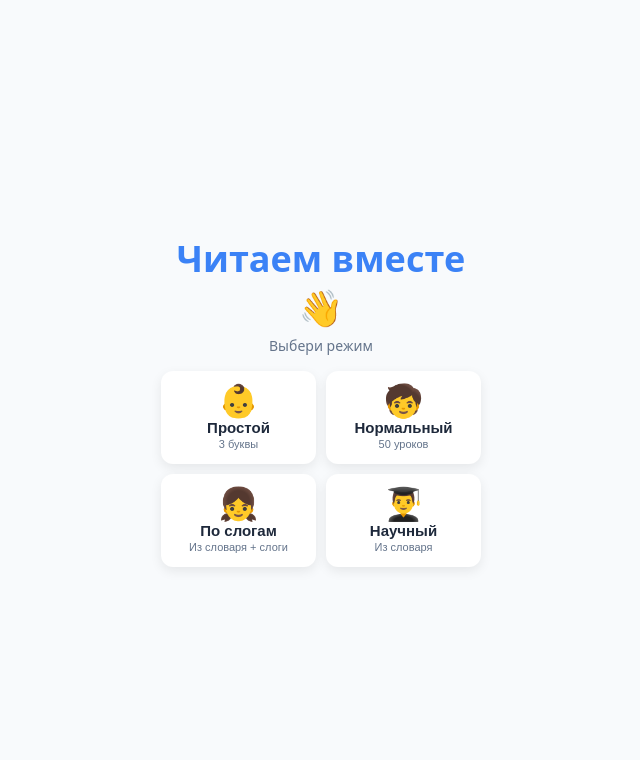
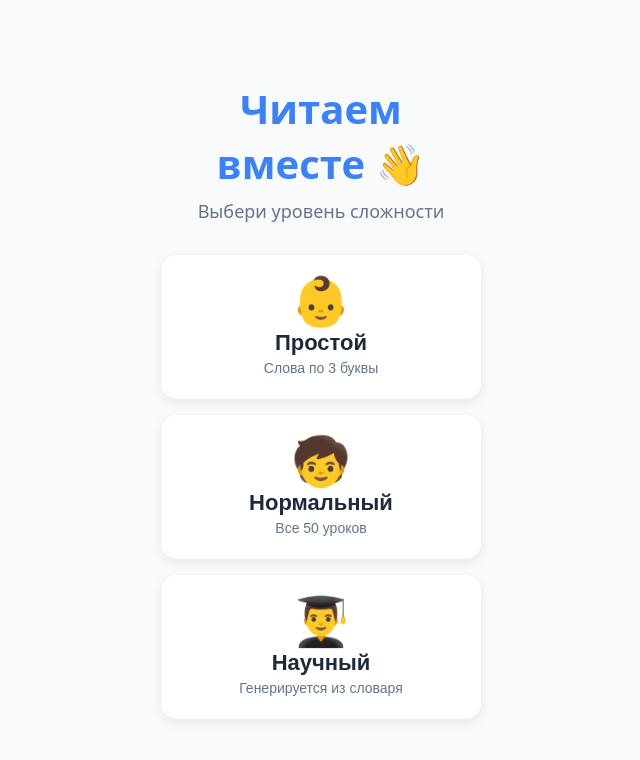
Before and after one commit to Krivich/readtrap, a website: page index.html in a window 1280 px wide. Shown: the whole page, without its empty margins (319-959 px from the left). Drawn offline with Linux system fonts and the light colour scheme.

Commit message:
refactor: слоги включены по умолчанию во всех режимах

```diff
--- a/game.js
+++ b/game.js
@@ -427,7 +427,7 @@ let state = {
   providerInstance: null,
   currentIterator: null,      // 🔄 Экземпляр StageIterator
   pendingLessonsLog: null,    // 📦 Лог для восстановления итератора
-  showSyllables: false,       // 🔤 Фонетическое разбиение на слоги
+  showSyllables: true,          // 🔤 Слоги включены по умолчанию
   metrics: {
     streak: 0,
     errors: 0,
@@ -585,7 +585,6 @@ const startScreen = document.getElementById('start-screen');
 const gameContainer = document.getElementById('game-container');
 const btnEasy = document.getElementById('btn-easy');
 const btnNormal = document.getElementById('btn-normal');
-const btnSyllables = document.getElementById('btn-syllables');
 const btnScientific = document.getElementById('btn-scientific');
 
 async function init() {
@@ -609,14 +608,9 @@ async function init() {
 
   btnEasy.addEventListener('click', () => startGame('curriculum-simple.json'));
   btnNormal.addEventListener('click', () => startGame('curriculum.json'));
-  btnSyllables.addEventListener('click', () => {
-    state.showSyllables = true;
-    startScientific();
-  });
   btnScientific.addEventListener('click', () => startScientific());
 
   const params = new URLSearchParams(window.location.search);
-  if (params.get('syllables') === '1') state.showSyllables = true;
   if (params.get('level') === 'scientific') {
     startScientific();
   } else if (params.get('curriculum')) {
--- a/index.html
+++ b/index.html
@@ -12,27 +12,22 @@
   <div class="app-container" id="start-screen">
     <div class="start-content">
       <h1 class="start-title">Читаем вместе 👋</h1>
-      <p class="start-subtitle">Выбери режим</p>
-      <div class="level-grid">
+      <p class="start-subtitle">Выбери уровень сложности</p>
+      <div class="level-buttons">
         <button class="level-btn level-easy" id="btn-easy">
           <span class="level-emoji">👶</span>
           <span class="level-label">Простой</span>
-          <span class="level-desc">3 буквы</span>
+          <span class="level-desc">Слова по 3 буквы</span>
         </button>
         <button class="level-btn level-normal" id="btn-normal">
           <span class="level-emoji">🧒</span>
           <span class="level-label">Нормальный</span>
-          <span class="level-desc">50 уроков</span>
-        </button>
-        <button class="level-btn level-syllables" id="btn-syllables">
-          <span class="level-emoji">👧</span>
-          <span class="level-label">По слогам</span>
-          <span class="level-desc">Из словаря + слоги</span>
+          <span class="level-desc">Все 50 уроков</span>
         </button>
         <button class="level-btn level-scientific" id="btn-scientific">
           <span class="level-emoji">👨‍🎓</span>
           <span class="level-label">Научный</span>
-          <span class="level-desc">Из словаря</span>
+          <span class="level-desc">Генерируется из словаря</span>
         </button>
       </div>
     </div>
--- a/style.css
+++ b/style.css
@@ -197,28 +197,21 @@ main {
   justify-content: center;
 }
 .start-content { text-align: center; max-width: 320px; }
-.start-title { font-size: clamp(24px, 7vw, 36px); font-weight: 800; color: var(--primary); margin-bottom: 4px; }
-.start-subtitle { color: var(--text-light); font-size: 14px; margin-bottom: 16px; }
-
-.level-grid {
-  display: grid;
-  grid-template-columns: 1fr 1fr;
-  gap: 10px;
+.start-title { font-size: clamp(28px, 8vw, 40px); font-weight: 800; color: var(--primary); margin-bottom: 8px; }
+.start-subtitle { color: var(--text-light); font-size: 18px; margin-bottom: 32px; }
+.level-buttons { display: flex; flex-direction: column; gap: 16px; }
+.level-btn {
+  background: var(--card-bg); border: 3px solid transparent; border-radius: var(--radius);
+  box-shadow: var(--shadow); padding: 20px; cursor: pointer; transition: transform 0.2s, border-color 0.2s;
+  display: flex; flex-direction: column; align-items: center; gap: 4px;
 }
-
-.level-btn {
-  background: var(--card-bg); border: 2px solid transparent; border-radius: 12px;
-  box-shadow: var(--shadow); padding: 12px 8px; cursor: pointer; transition: transform 0.15s, border-color 0.15s;
-  display: flex; flex-direction: column; align-items: center; gap: 2px;
-}
-.level-btn:hover { transform: scale(1.04); border-color: var(--primary); }
-.level-btn:active { transform: scale(0.96); }
+.level-btn:hover { transform: scale(1.03); border-color: var(--primary); }
+.level-btn:active { transform: scale(0.97); }
 .level-easy:hover { border-color: #22c55e; }
 .level-normal:hover { border-color: #3b82f6; }
-.level-syllables:hover { border-color: #f59e0b; }
 .level-scientific:hover { border-color: #a855f7; }
-.level-emoji { font-size: 32px; line-height: 1; }
-.level-label { font-size: 15px; font-weight: 700; color: var(--text); }
-.level-desc { font-size: 11px; color: var(--text-light); }
+.level-emoji { font-size: 48px; line-height: 1; }
+.level-label { font-size: 22px; font-weight: 700; color: var(--text); }
+.level-desc { font-size: 14px; color: var(--text-light); }
 
 .hidden { display: none !important; }
```
